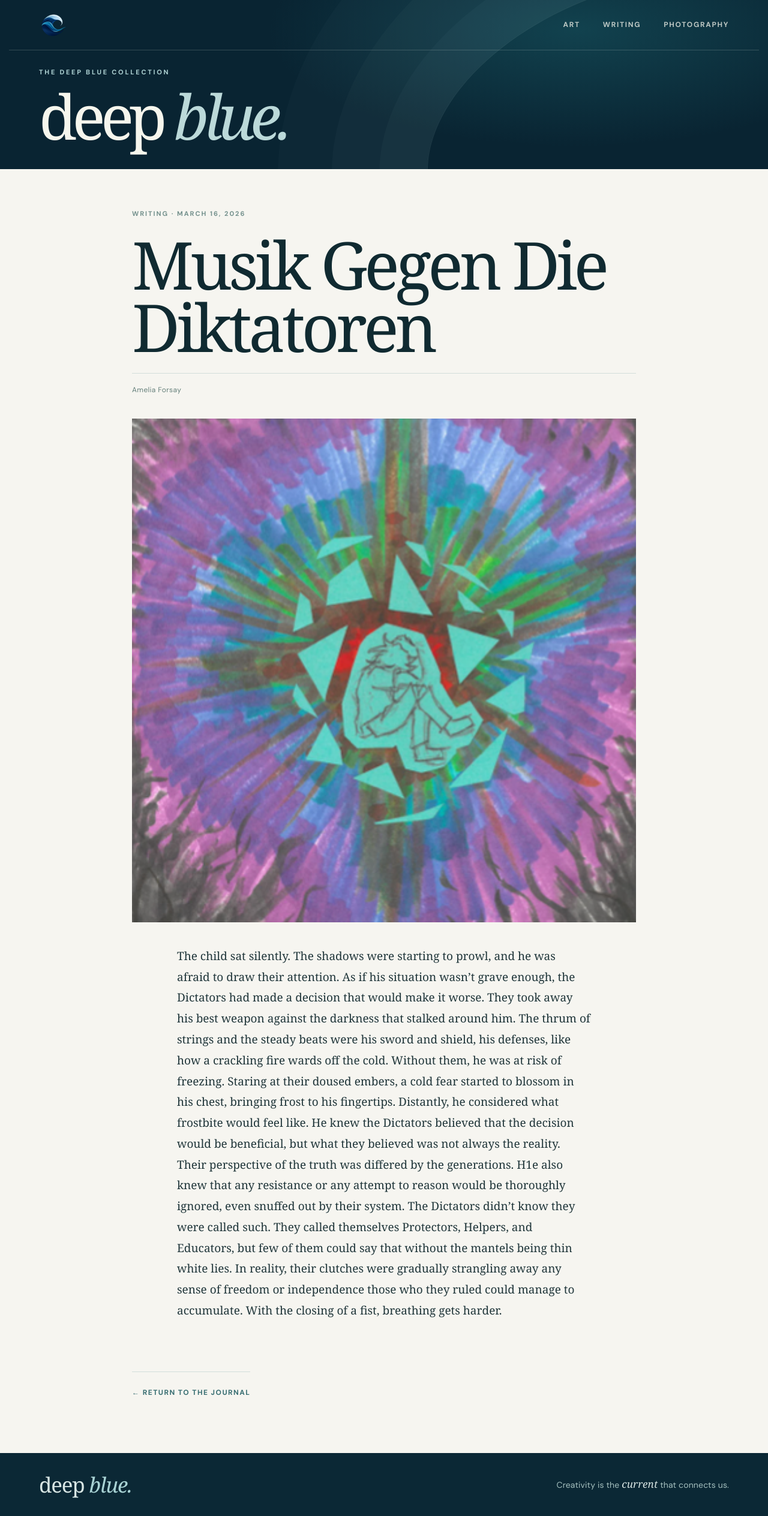
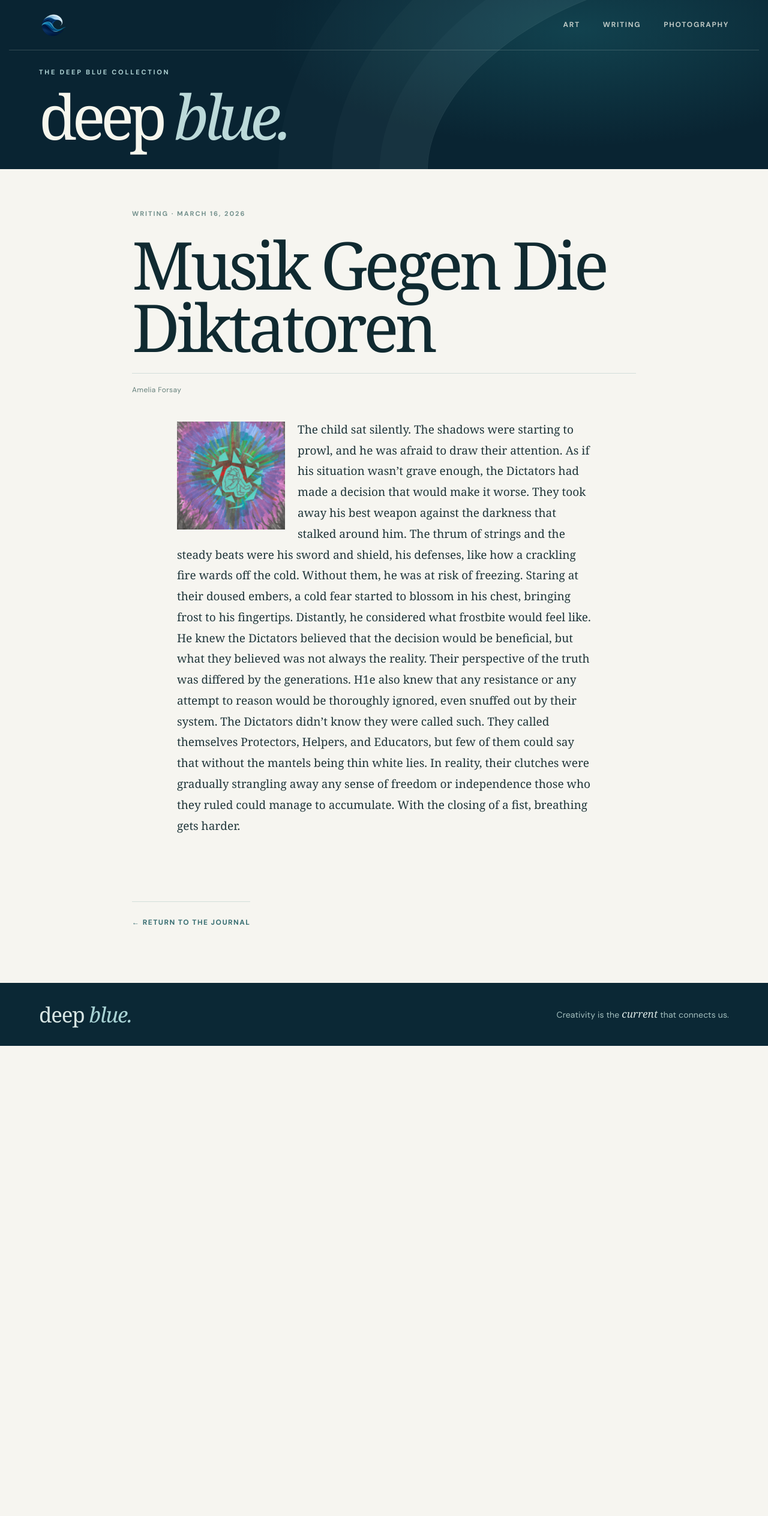
Before and after one commit to egentler/deep-blue, a Jekyll site: the page built from _posts/2026-10-16-musik-gegen-die-diktatoren.md, in a window 1280 px wide. Shown: the whole page at 60% size. Built offline with Jekyll 4.4.1, drawn with Linux system fonts in a browser that asks for light colours; some web fonts are replaced; after the commit the page ends 1744 px from its top, so only the background shows below that.

Commit message:
Add files via upload

```diff
--- a/_layouts/post.html
+++ b/_layouts/post.html
@@ -105,13 +105,58 @@ body:has(.deepblue-comic-reader) > .footer { display: none; }
   <div class="comic-reader-end"><a href="{{ '/writing/' | relative_url }}">← Return to writing</a></div>
 </main>
 {% else %}
+{% if page.category == 'Writing' %}
+<style>
+/* Editorial illustration: only ordinary Writing pieces, not comic series. */
+.article-content--illustrated { display: flow-root; }
+.article-inline-illustration {
+  float: left;
+  width: min(29%, 180px);
+  margin: 4px 21px 12px 0;
+}
+.article-inline-illustration img {
+  display: block;
+  max-width: 100%;
+  width: auto;
+  height: auto;
+  max-height: 232px;
+  object-fit: contain;
+  object-position: top left;
+  background: transparent;
+}
+.article-inline-illustration figcaption {
+  margin-top: 7px;
+  color: #647b78;
+  font: normal 11px/1.45 'DM Sans', Arial, sans-serif;
+}
+/* Keep the first paragraph next to the artwork, not pushed down by its margin. */
+.article-content--illustrated > p:first-of-type { margin-top: 0; }
+@media (max-width: 640px) {
+  .article-inline-illustration {
+    width: min(39%, 145px);
+    margin: 3px 14px 9px 0;
+  }
+  .article-inline-illustration img { max-height: 200px; }
+}
+</style>
+{% endif %}
 <article class="article-shell">
   <div class="article-eyebrow">{{ page.category | escape }} · {{ page.date | date: "%B %-d, %Y" }}{% if page.sample %} · Example entry{% endif %}</div>
   <h1 class="article-title">{{ page.title | escape }}</h1>
   {% if page.summary %}<p class="article-summary">{{ page.summary | escape }}</p>{% endif %}
   <div class="article-info"><span>{{ page.author | default: 'Student contributor' | escape }}</span>{% if page.medium %}<span>{{ page.medium | escape }}</span>{% endif %}</div>
-  {% if page.cover and page.cover != '' %}<figure class="article-image"><img src="{{ page.cover | relative_url }}" alt="{{ page.title | escape }}">{% if page.medium %}<figcaption>{{ page.medium | escape }}</figcaption>{% endif %}</figure>{% endif %}
-  <div class="article-content">{{ content }}</div>
+  {% if page.category != 'Writing' and page.cover and page.cover != '' %}
+    <figure class="article-image"><img src="{{ page.cover | relative_url }}" alt="{{ page.title | escape }}">{% if page.medium %}<figcaption>{{ page.medium | escape }}</figcaption>{% endif %}</figure>
+  {% endif %}
+  <div class="article-content{% if page.category == 'Writing' and page.cover and page.cover != '' %} article-content--illustrated{% endif %}">
+    {% if page.category == 'Writing' and page.cover and page.cover != '' %}
+      <figure class="article-inline-illustration">
+        <img src="{{ page.cover | relative_url }}" alt="{{ page.cover_caption | default: page.title | escape }}">
+        {% if page.cover_caption and page.cover_caption != '' %}<figcaption>{{ page.cover_caption | escape }}</figcaption>{% elsif page.medium and page.medium != '' %}<figcaption>{{ page.medium | escape }}</figcaption>{% endif %}
+      </figure>
+    {% endif %}
+    {{ content }}
+  </div>
   <a class="article-back" href="{{ '/' | relative_url }}#latest">← Return to the journal</a>
 </article>
 {% endif %}
```
Also changed, not shown: _layouts/archive.html (+49 -1 lines), assets/css/archive-variation.css (+14 -0 lines).
